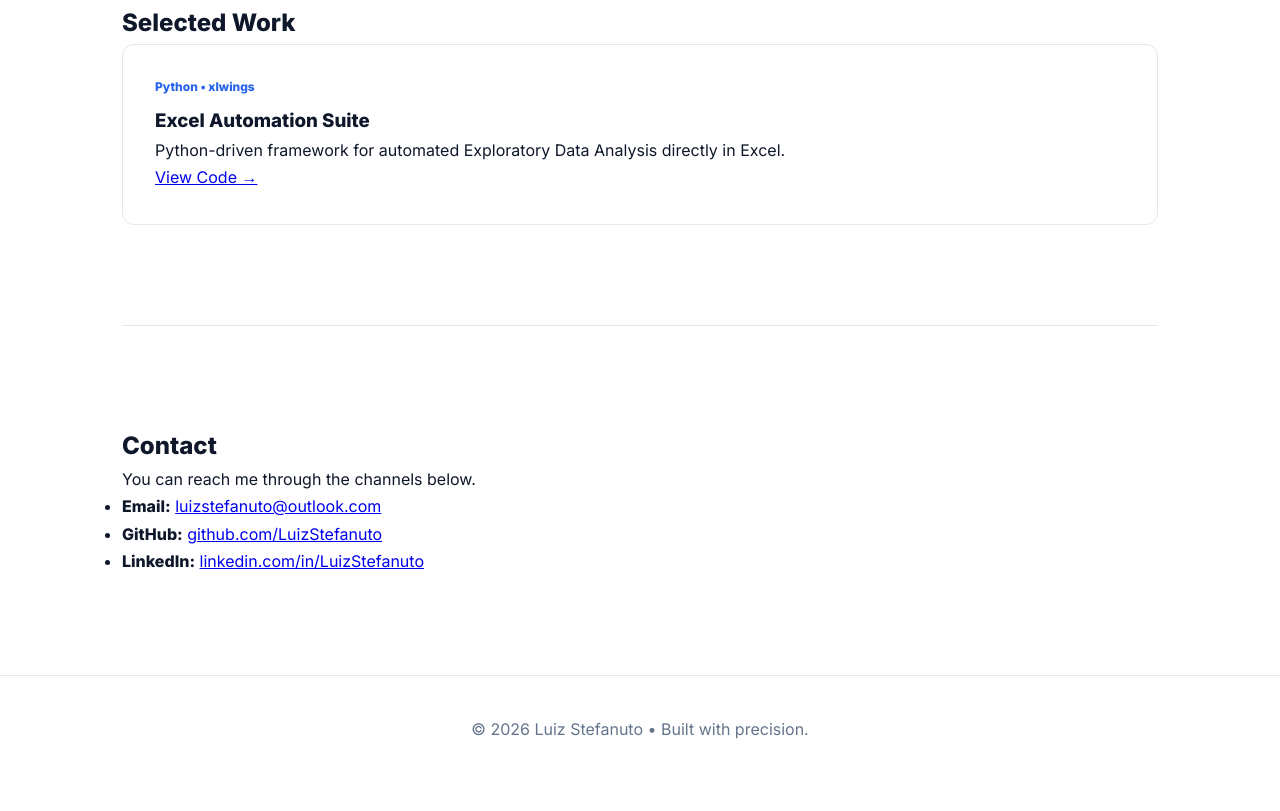
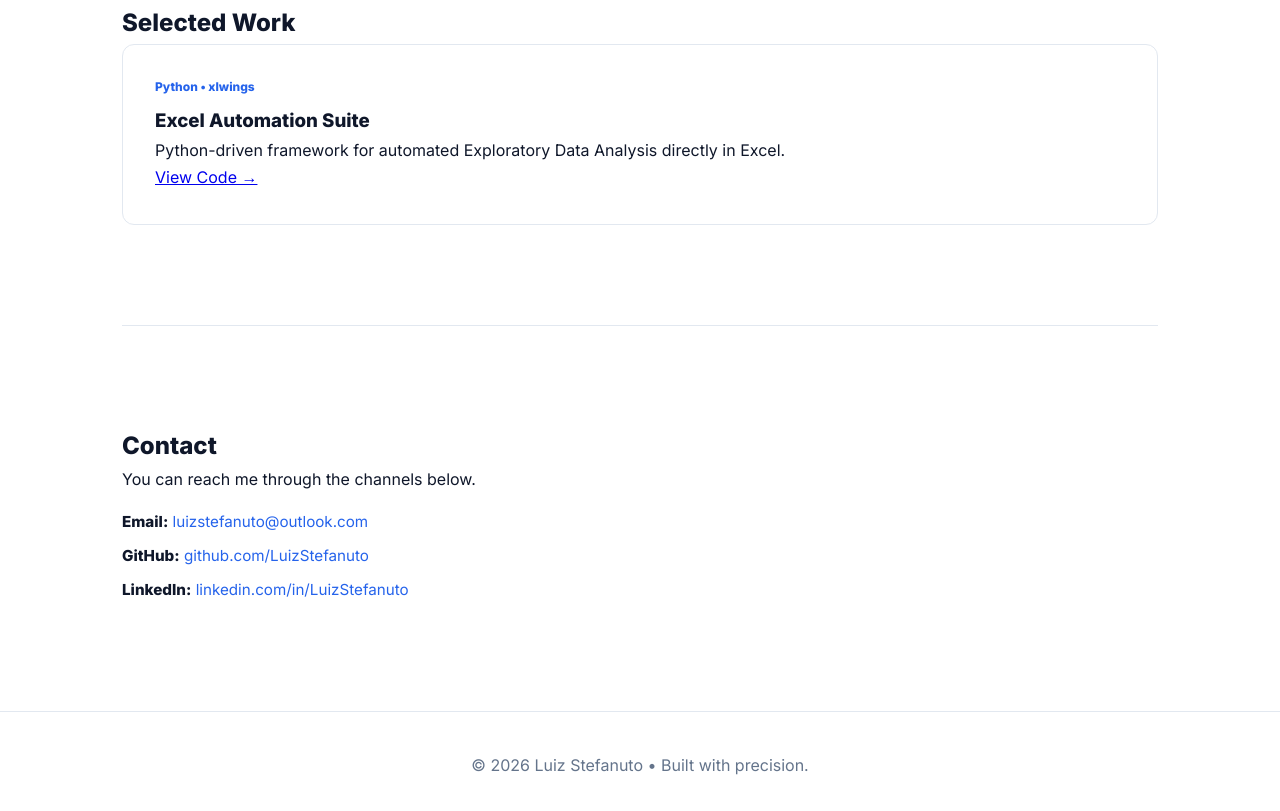
Before and after one commit to LuizStefanuto/LuizStefanuto.github.io, a plain HTML site: page index.html in a window 1280 px wide. Shown: the part 956-1767 px from the top of the page. Before the commit the page ends 1739 px from the top, so only its background shows below. Drawn offline with Linux system fonts and the light colour scheme.

Commit message:
Add smooth scrolling and contact list styles

```diff
--- a/style.css
+++ b/style.css
@@ -74,3 +74,26 @@ body { background-color: var(--white); color: var(--dark); line-height: 1.7; }
 }
 
 .footer { padding: 40px 0; border-top: 1px solid var(--border); text-align: center; color: var(--slate); }
+
+html {
+    scroll-behavior: smooth;
+}
+
+.contact-list {
+    list-style: none;
+    margin-top: 1rem;
+}
+
+.contact-list li {
+    margin-bottom: 0.5rem;
+    font-size: 0.95rem;
+}
+
+.contact-list a {
+    color: var(--primary);
+    text-decoration: none;
+}
+
+.contact-list a:hover {
+    text-decoration: underline;
+}
```
